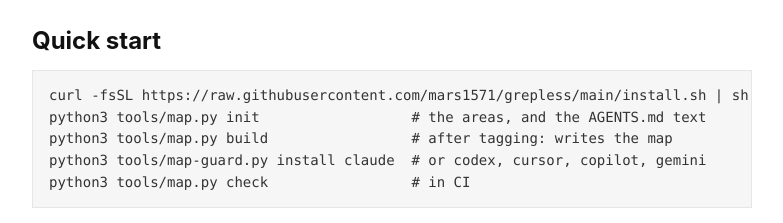
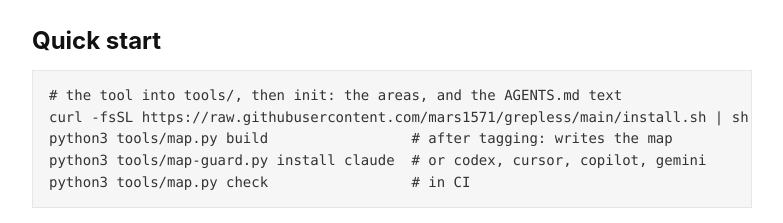
Before and after one commit to mars1571/grepless, a plain HTML site: page site/index.html in a window 1280 px wide. Shown: the part 2368-2591 px from the top of the page, without its empty margins (248-1031 px from the left). Drawn offline with Linux system fonts and the light colour scheme; files whose address does not match are found by name.

Commit message:
Fix install.sh, and install Go and Rust from release binaries
- Run as curl | sh, install.sh took the working folder for a grepless
  checkout and could build an adopting repository's own go/ or rust/.
  tools/ is now resolved once, so a relative target no longer breaks
  the Go and Rust builds.
- map.json gets the installed command, and the tool's own copies in
  tools/ go to its ignore: with Python or Node, check failed on the
  copies' tags.
- Without go or cargo, install.sh downloads the archive for the system
  from the latest release, checks it against SHA256SUMS and unpacks it
  into tools/ (MAP_RELEASES names another place).
- .github/workflows/release.yml builds the four programs on a tag v*,
  Go cross-compiled and Rust on each system's runner, for macOS arm64
  and x86_64, Linux x86_64 and arm64, and Windows x86_64, and uploads
  grepless-<go|rust>-<os>-<arch> archives with SHA256SUMS to the
  release; .github/pack.sh packs them.
- install.sh still ends with init, so the site no longer asks to run it
  again; docs/CONFIG.md says what goes to ignore.

```diff
--- a/site/index.html
+++ b/site/index.html
@@ -82,8 +82,8 @@ well, 77% to 81% fewer (estimates).</li>
 <figcaption>The hook at work on the example project.</figcaption></figure>
 
 <h2>Quick start</h2>
-<pre>curl -fsSL https://raw.githubusercontent.com/mars1571/grepless/main/install.sh | sh
-python3 tools/map.py init                  # the areas, and the AGENTS.md text
+<pre># the tool into tools/, then init: the areas, and the AGENTS.md text
+curl -fsSL https://raw.githubusercontent.com/mars1571/grepless/main/install.sh | sh
 python3 tools/map.py build                 # after tagging: writes the map
 python3 tools/map-guard.py install claude  # or codex, cursor, copilot, gemini
 python3 tools/map.py check                 # in CI</pre>
```
Also changed, not shown: docs/CONFIG.md (+1 -1 lines), .github/workflows/release.yml (added), 2 other files.
